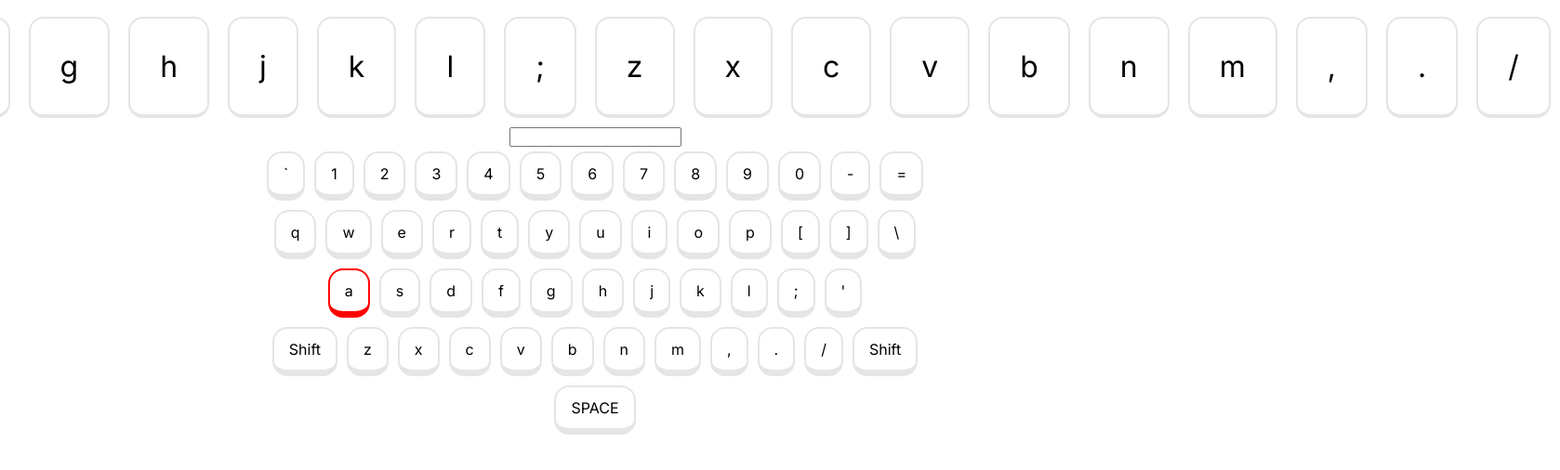
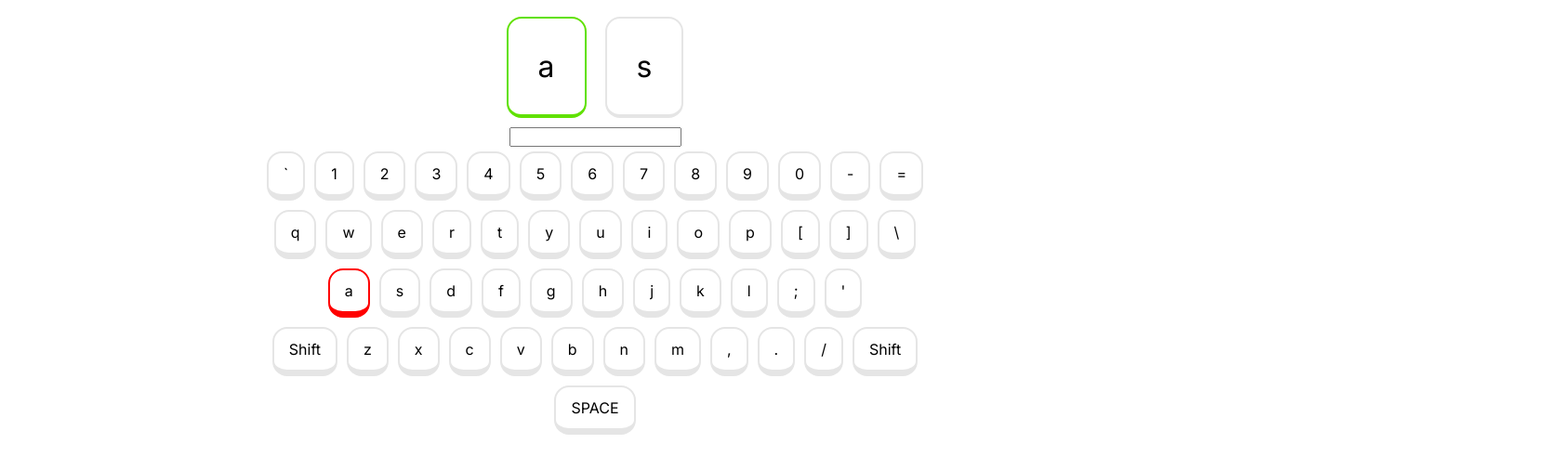
Before and after one commit to GAMIS65/LayoutMaster, a Next.js app: page / in a window 1280 px wide. Shown: the top 506 px of the page at 93% size, 1678 px wide, since content can reach past the window. Built offline with nearby package versions, Linux system fonts and the light colour scheme.

Commit message:
Improve letter display

```diff
--- a/src/app/page.tsx
+++ b/src/app/page.tsx
@@ -34,14 +34,23 @@ function LetterDisplay({ text, index }: LetterDisplayProps) {
 
   const letters = text.split("");
   console.log(text);
+  return (
+  <div className={styles["letter-display"]}>
 
-  return (
-    <div className={styles["letter-display"]}>
-      {letters.map((letter, test) => (
-        <DisplayKey key={test}  name={letter} isActive={index === test}/>
-      ))}
-    </div>
+      {text[index-1] && <DisplayKey name={text[index-1]} isActive={false}/> }
+
+      {text[index] && <DisplayKey name={text[index]} isActive={true}/>}
+
+      {text[index+1] && <DisplayKey name={text[index+1]} isActive={false}/>}
+  </div>
   );
+  // return (
+  //   <div className={styles["letter-display"]}>
+  //     {letters.map((letter, test) => (
+  //       <DisplayKey key={test}  name={letter} isActive={index === test}/>
+  //     ))}
+  //   </div>
+  // );
   // return (
   //   <div className={styles["letter"]}>{text}</div>
   // )
```
